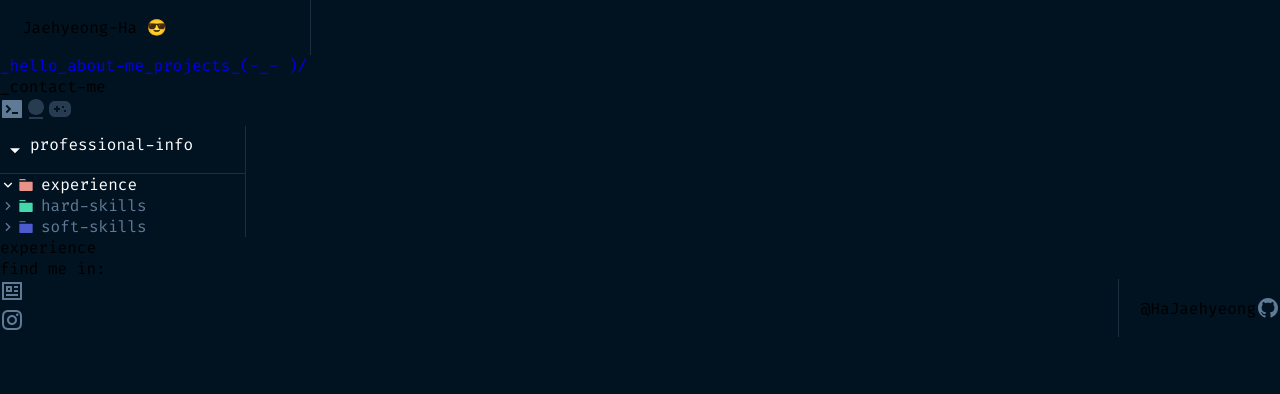
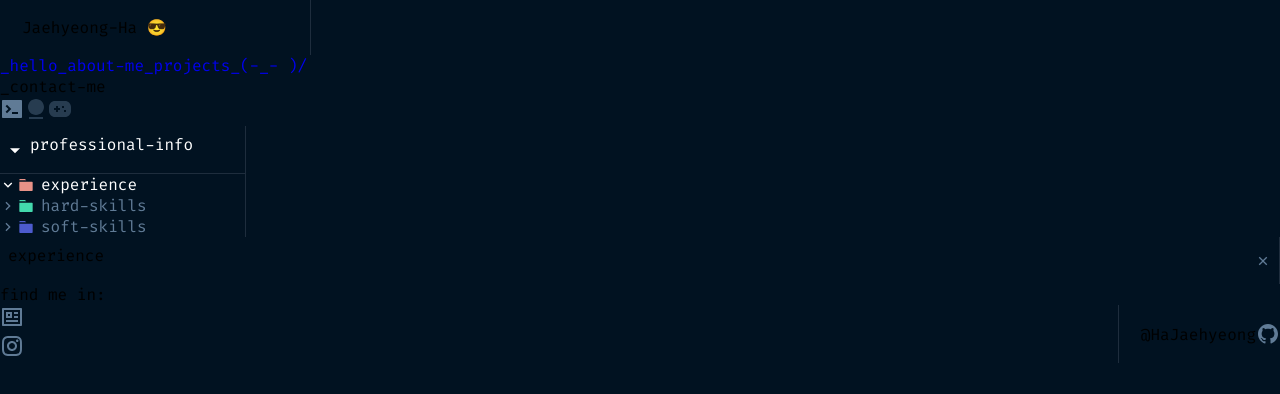
Before and after one commit to HaJaehyeong/portfolio, a Next.js app: page /about in a window 1280 px wide. Shown: the top 394 px of the page. Built offline with nearby package versions, Linux system fonts and the light colour scheme.

Commit message:
HAJAE-5 [WIP] modify styles: content tab

```diff
--- a/src/components/about/content/tab/tab.module.scss
+++ b/src/components/about/content/tab/tab.module.scss
@@ -0,0 +1,35 @@
+.tab-wrapper {
+  display: flex;
+  flex-direction: row;
+  justify-content: flex-start;
+  align-items: center;
+  gap: 0;
+
+  height: fit-content;
+  border-bottom: solid 1px var(--line);
+
+  color: var(--secondary-gray);
+}
+
+.tab {
+  display: flex;
+  flex-direction: row;
+  justify-content: space-between;
+  align-items: center;
+  gap: 30px;
+
+  padding: 8px;
+  border-right: solid 1px var(--line);
+
+  cursor: pointer;
+
+  &.active {
+    color: var(--secondary-white);
+  }
+}
+
+.tab-label {
+  margin: 0;
+
+  cursor: pointer;
+}
--- a/src/components/about/content/tab/tab.tsx
+++ b/src/components/about/content/tab/tab.tsx
@@ -3,6 +3,7 @@ import styles from './tab.module.scss';
 import { useSelector } from 'react-redux';
 import { RootState } from '@/lib/store';
 import { DIRECTORY_LIST } from '@/types/constants';
+import { RiCloseLine } from '@remixicon/react';
 
 type OpenedContentList = OpenedContent[];
 
@@ -47,9 +48,16 @@ const AboutContentTab: React.FC = () => {
   }, [explorerState.directoryId, explorerState.fileId]);
 
   return (
-    <div>
+    <div className={styles.tabWrapper}>
       {openedContentList.length &&
-        openedContentList.map((content, index) => <div key={content.title + index}>{content.title}</div>)}
+        openedContentList.map((content, index) => (
+          <div className={styles.tab}>
+            <label key={content.title + index} className={styles.tabLabel}>
+              {content.title}
+            </label>
+            <RiCloseLine size={16} color="var(--secondary-gray)" />
+          </div>
+        ))}
     </div>
   );
 };
```
